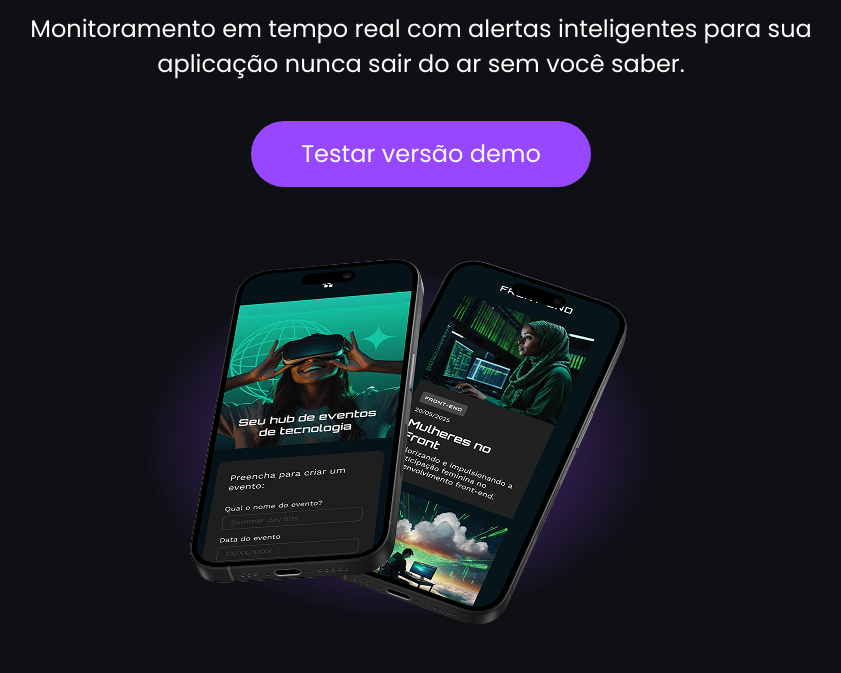
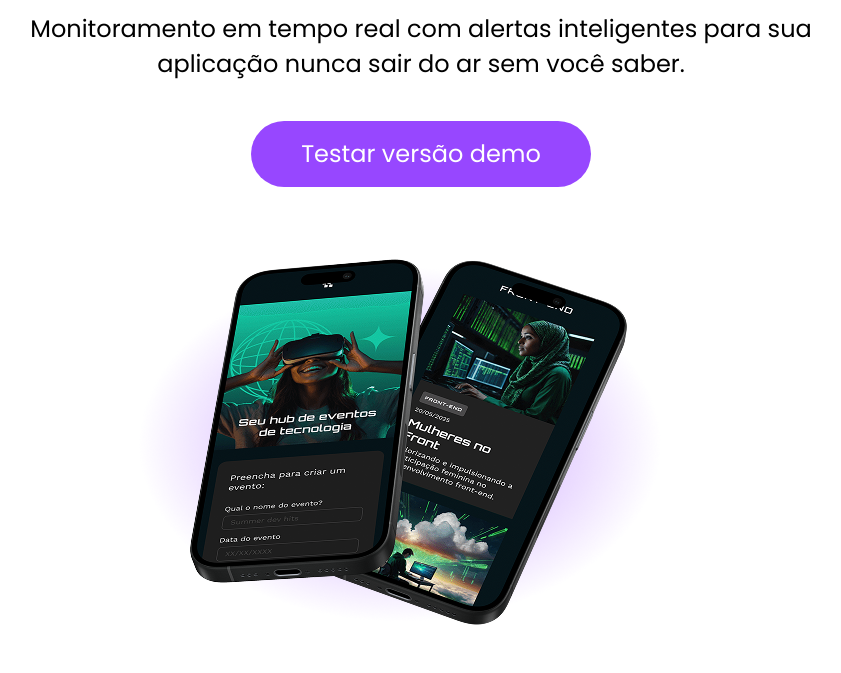
Before and after one commit to victormauricio321/tecboard, a plain HTML site: page index.html in a window 1280 px wide. Shown: the part 312-985 px from the top of the page, without its empty margins (219-1060 px from the left). Drawn offline with Linux system fonts and the light colour scheme.

Commit message:
Altera cor de fundo

```diff
--- a/css/style.css
+++ b/css/style.css
@@ -26,8 +26,7 @@
 
 /* Estilo desktop */
 body {
-    background-color: #0E1014;
-    color: #FFFFFF;
+    background-color: #FFFFFF;
 }
 
 header img {
```
